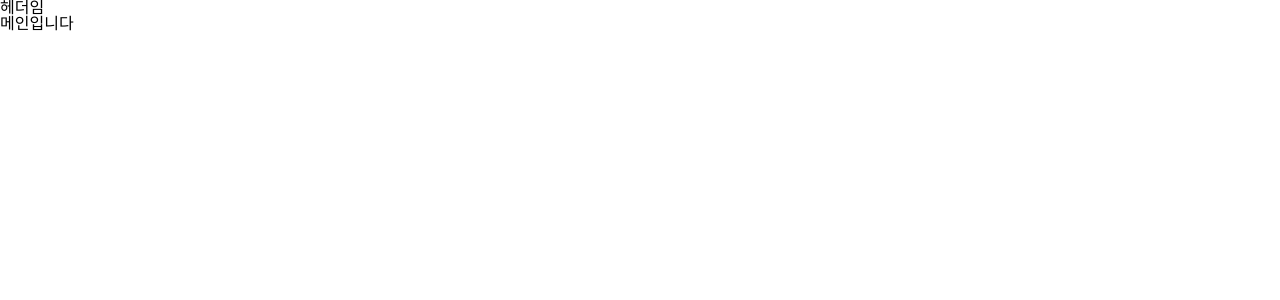
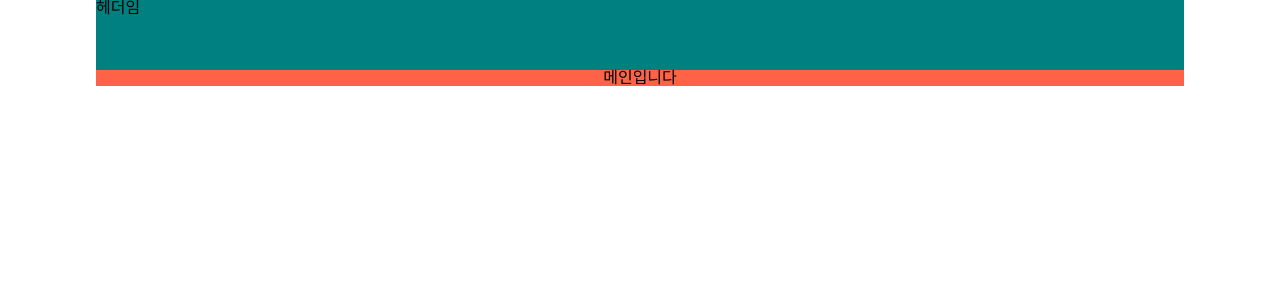
Before and after one commit to lhs8701/the-edu, a React (Create React App) app in the folder frontend/: page / in a window 1280 px wide. Shown: the top 300 px of the page. Built offline with nearby package versions, Linux system fonts and the light colour scheme; a web font is replaced by a local one.

Commit message:
feat: 푸터 설정 및 body 전체 마진 추가

```diff
--- a/frontend/src/Root.jsx
+++ b/frontend/src/Root.jsx
@@ -1,11 +1,23 @@
 import { Outlet } from "react-router";
+import styled from "styled-components";
 import Header from "./components/Header";
+
+const Wrapper = styled.div`
+  width: 100%;
+  background-color: tomato;
+  display: flex;
+  align-items: center;
+  justify-content: center;
+  height: 100%;
+`;
 
 export default function Root() {
   return (
-    <div>
+    <>
       <Header />
-      <Outlet />
-    </div>
+      <Wrapper>
+        <Outlet />
+      </Wrapper>
+    </>
   );
 }
--- /dev/null
+++ b/frontend/src/components/Footer.jsx
@@ -0,0 +1,3 @@
+export default function Footer() {
+  return <footer>푸터임</footer>;
+}
--- a/frontend/src/components/Header.jsx
+++ b/frontend/src/components/Header.jsx
@@ -1,3 +1,11 @@
+import styled from "styled-components";
+
+const HeadWrapper = styled.header`
+  width: 100%;
+  height: 70px;
+  background-color: teal;
+`;
+
 export default function Header() {
-  return <div>헤더임</div>;
+  return <HeadWrapper>헤더임</HeadWrapper>;
 }
--- a/frontend/src/style/GlobalStyle.jsx
+++ b/frontend/src/style/GlobalStyle.jsx
@@ -45,7 +45,10 @@ table {
 border-collapse: collapse;
 border-spacing: 0;
 }
-
+body{
+    margin-left:7.5%;
+    margin-right: 7.5%;
+}
 `;
 
 export default GlobalStyle;
```
